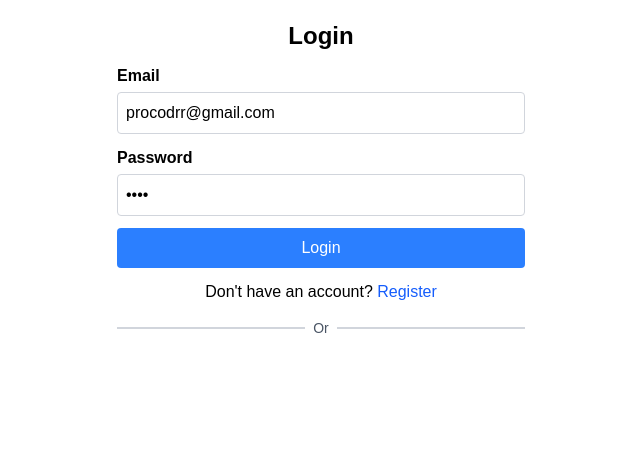
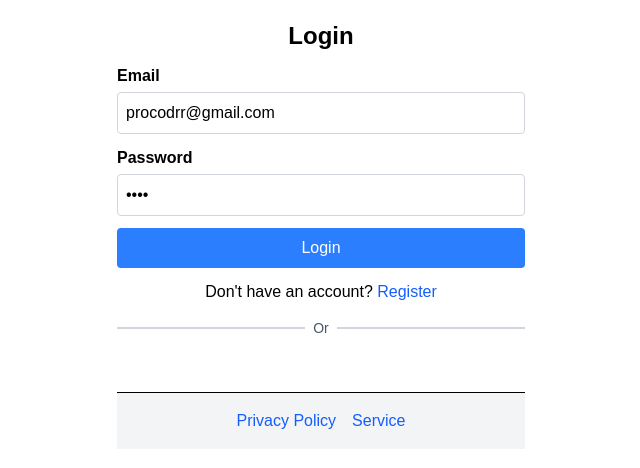
Before and after one commit to amanrajput12/Automate-CI-CD, a React (Vite) app: page /login in a window 1280 px wide. Shown: the top 468 px of the page, without its empty margins (319-959 px from the left). Built offline with nearby package versions, Linux system fonts and the light colour scheme; no server answers.

Commit message:
fix service page

```diff
--- a/src/DirectoryView.jsx
+++ b/src/DirectoryView.jsx
@@ -285,10 +285,7 @@ const  response = await uploadComplete(fileId);
       }}
     >
       <div className="mx-2 md:mx-4">
-        <div className="flex justify-end space-x-4 p-4 bg-gray-100 border-b">
-          <Link to="/privacy-policy" className="text-blue-600 hover:text-blue-800 font-medium">Privacy Policy</Link>
-          <Link to="/service" className="text-blue-600 hover:text-blue-800 font-medium">Service</Link>
-        </div>
+
         {errorMessage &&
           errorMessage !==
             "Directory not found or you do not have access to it!" && (
--- a/src/Login.jsx
+++ b/src/Login.jsx
@@ -3,6 +3,7 @@ import { useNavigate, Link } from "react-router-dom";
 import { GoogleLogin } from "@react-oauth/google";
 import { loginWithGoogle } from "./api/authApi";
 import { loginUser } from "./api/userApi";
+
 
 const Login = () => {
   const [formData, setFormData] = useState({
@@ -109,6 +110,24 @@ const Login = () => {
           useOneTap
         />
       </div>
+
+
+     <footer className="w-full bg-gray-100 border-t mt-auto">
+  <div className="flex justify-center space-x-4 p-4">
+    <Link
+      to="/privacy-policy"
+      className="text-blue-600 hover:text-blue-800 font-medium"
+    >
+      Privacy Policy
+    </Link>
+    <Link
+      to="/service"
+      className="text-blue-600 hover:text-blue-800 font-medium"
+    >
+      Service
+    </Link>
+  </div>
+</footer>
     </div>
   );
 };
```
